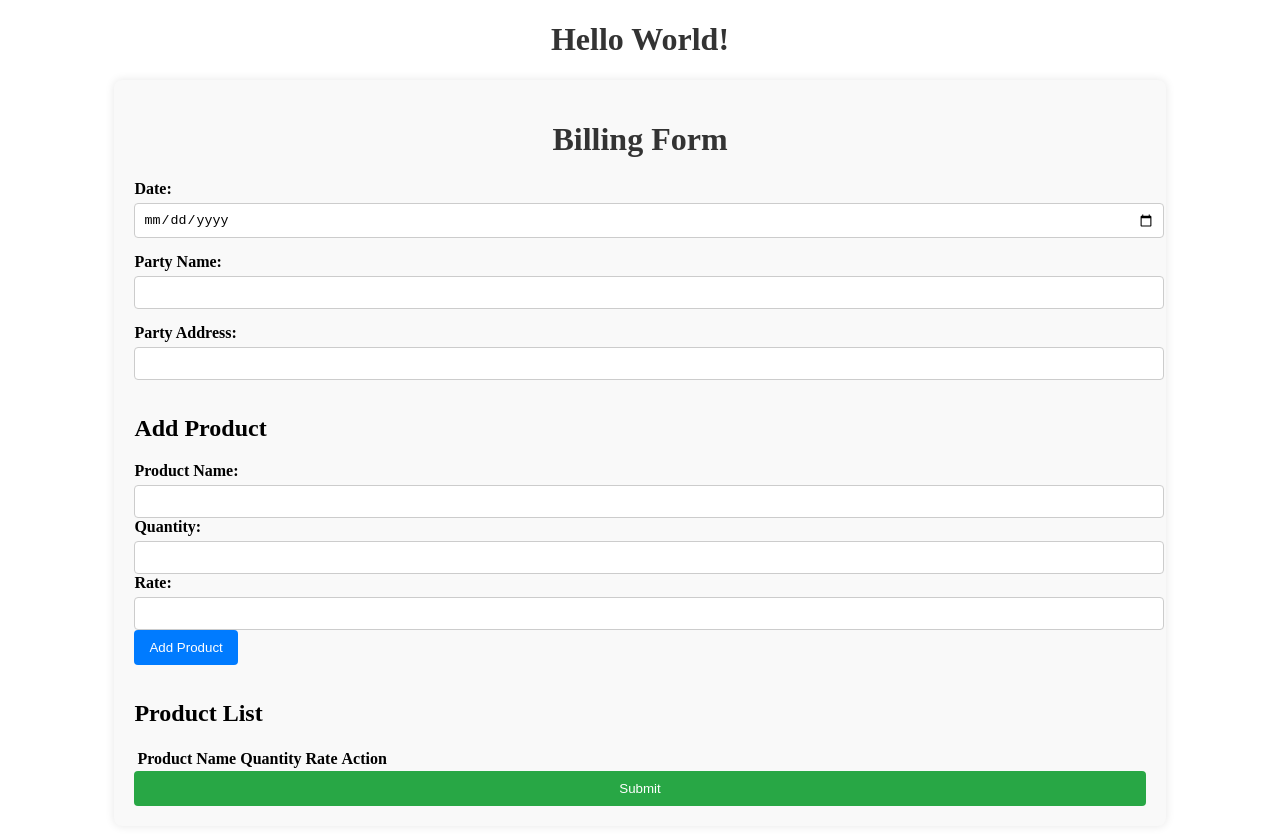
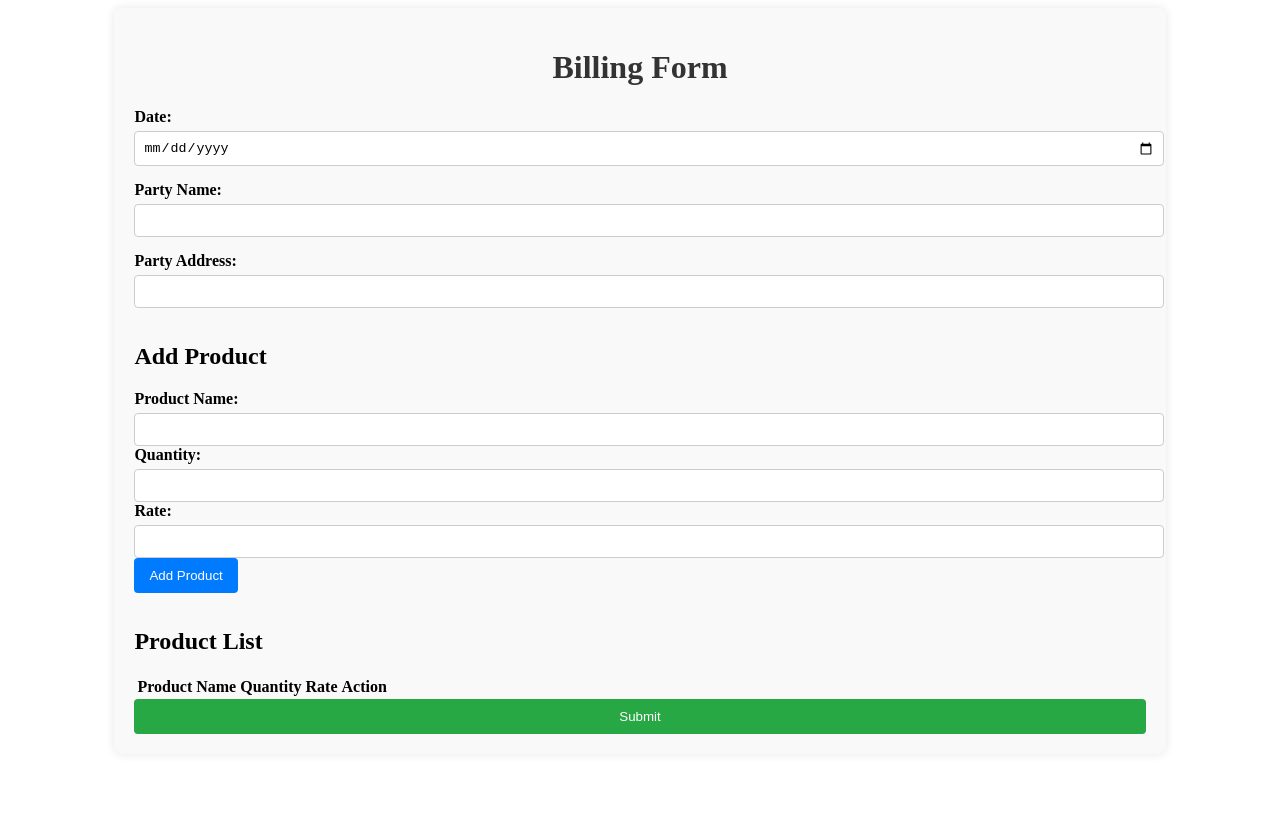
Before and after one commit to vijaygoswami896/zinvoice, a React app in the folder billingSoftware/: page / in a window 1280 px wide. After the commit the page ends 800 px from the top, so only its background shows below. Built offline with nearby package versions, Linux system fonts and the light colour scheme; the HTML template or start-up script is replaced by a standard one.

Commit message:
Update App.jsx

```diff
--- a/billingSoftware/src/App.jsx
+++ b/billingSoftware/src/App.jsx
@@ -7,9 +7,7 @@ function App() {
 
   return (
     <>
-      <div>
-        <h1>Hello World!</h1>
-      </div>
+
 
       <BillingForm />
     </>
```
